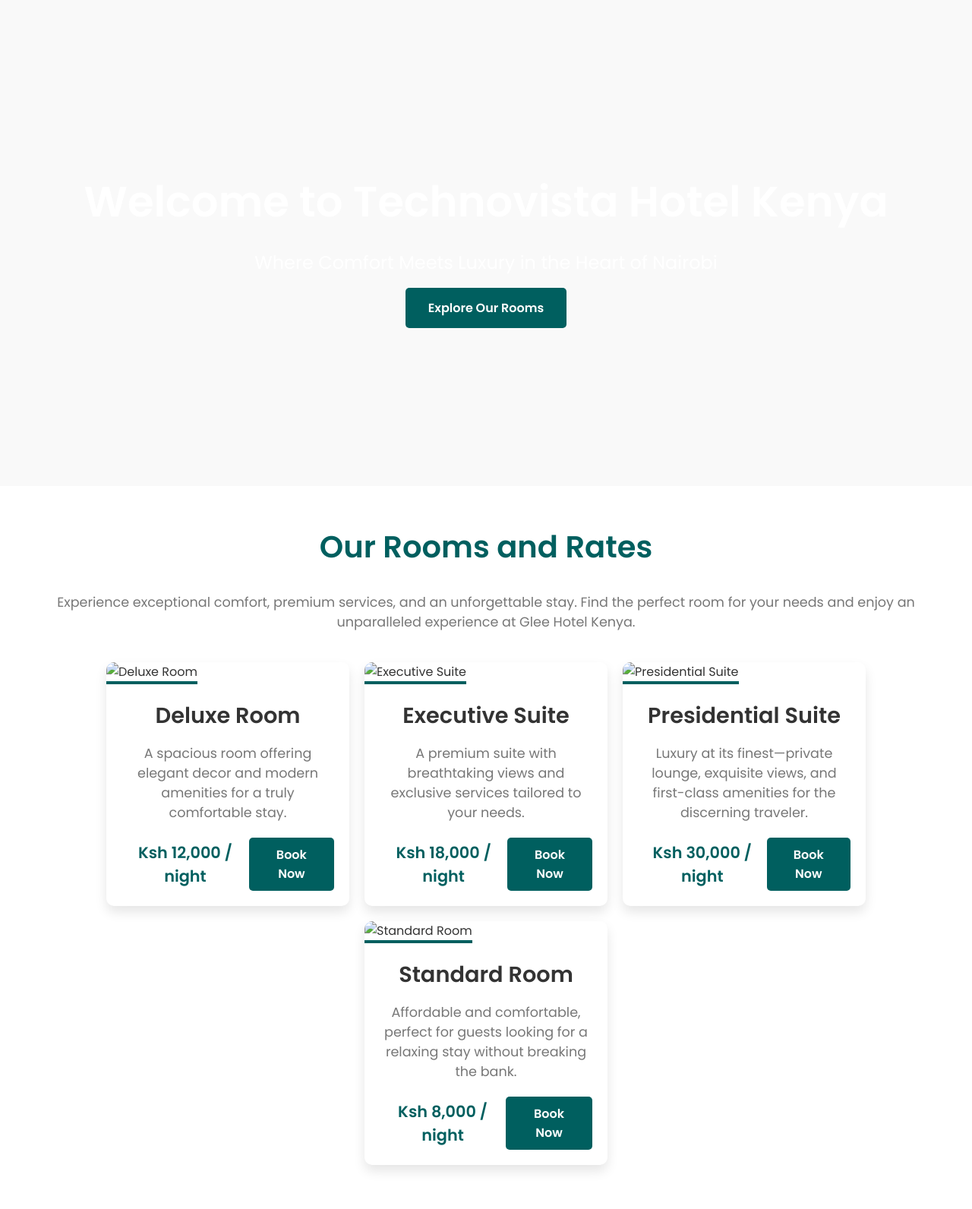
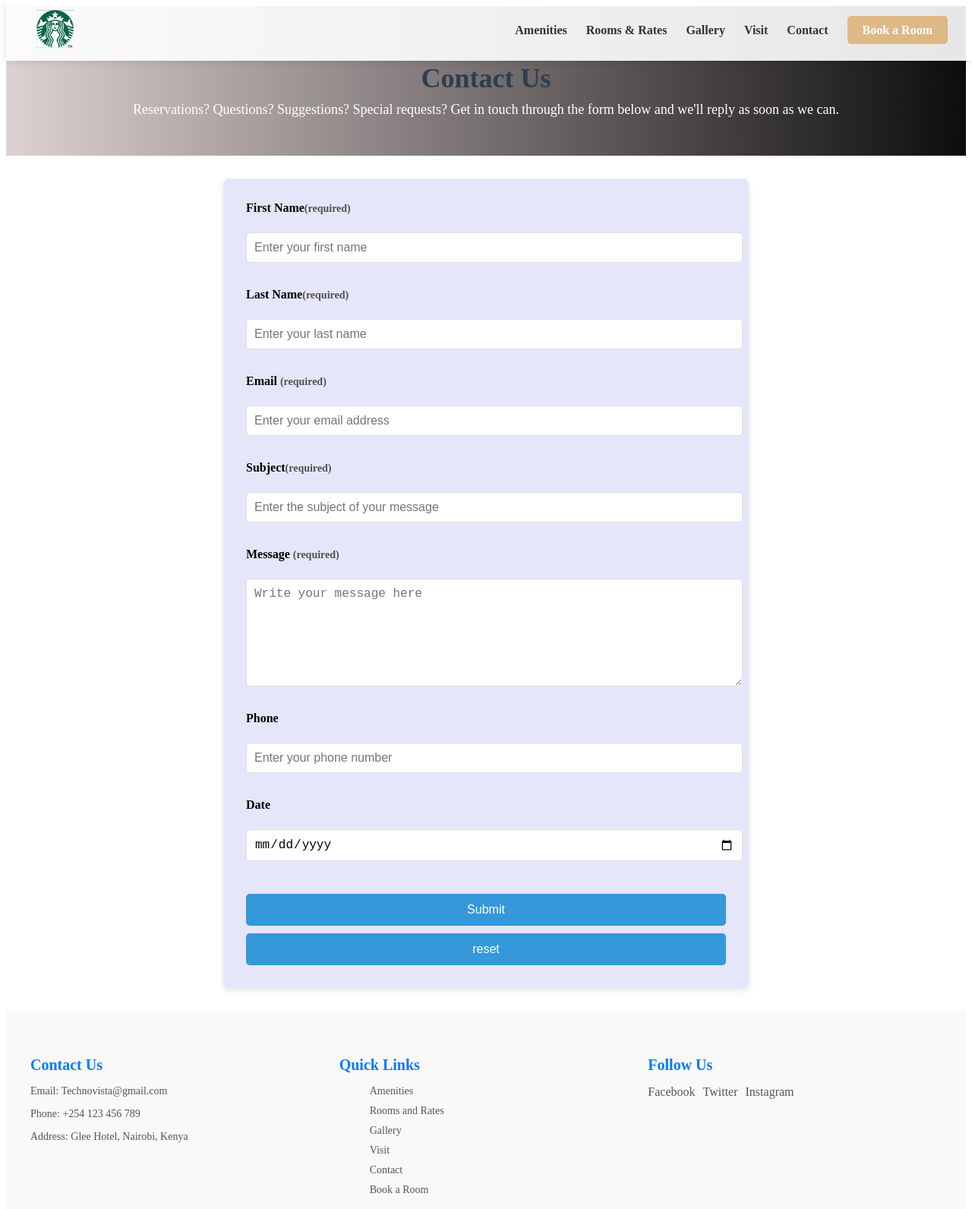
Before and after one commit to melau-eddy/extension-technovista, a plain HTML site: page index.html in a window 1280 px wide. Shown: the top 1592 px of the page at 76% size. Drawn offline with Linux system fonts and the light colour scheme.

Commit message:
contact page structure

```diff
--- a/index.html
+++ b/index.html
@@ -1,114 +1,72 @@
 <!DOCTYPE html>
 <html lang="en">
+
 <head>
     <meta charset="UTF-8">
     <meta name="viewport" content="width=device-width, initial-scale=1.0">
-    <title>Rooms and Rates - Glee Hotel Kenya</title>
-    <link href="https://fonts.googleapis.com/css2?family=Poppins:wght@400;500;600&display=swap" rel="stylesheet">
-    <link rel="stylesheet" href="styles.css">
+    <title>Contact Us</title>
+    <link rel="stylesheet" href="style.css">
+
 </head>
+
 <body>
+    <header>
+        <div class="container">
+          <a href="#" class="logo">
+            <img src="logo.png" alt="Pelican Lodge Logo">
+          </a>
 
-    <!-- Hero Section -->
-    <header class="hero-section">
-        <div class="hero-content">
-            <h1>Welcome to Technovista Hotel Kenya</h1>
-            <p>Where Comfort Meets Luxury in the Heart of Nairobi</p>
-            <a href="#rooms" class="btn-primary">Explore Our Rooms</a>
+          <nav>
+            <ul>
+              <li><a href="Amenities.html">Amenities</a></li>
+              <li><a href="Rooms&Rates.html">Rooms & Rates</a></li>
+              <li><a href="Gallery.html">Gallery</a></li>
+              <li><a href="Visit.html">Visit</a></li>
+              <li><a href="Contact.html">Contact</a></li>
+              <li><a href="Book.html" class="book-btn">Book a Room</a></li>
+            </ul>
+          </nav>
         </div>
       </header>
+    <div class="head">
+        <h1>Contact Us</h1>
+        <p>Reservations? Questions? Suggestions? Special requests? Get in touch through the form below and we'll reply as soon as we can.
+        </p>
+    </div>
+    <div class="box">
+        <form action="">
+            <label for="first-name">First Name<span>(required)</span></label><br>
+            <input type="text" id="first-name" placeholder="Enter your first name" required><br>
 
-    <!-- Rooms Section -->
-    <section id="rooms" class="rooms-section">
-        <h2>Our Rooms and Rates</h2>
-        <p class="intro-text">Experience exceptional comfort, premium services, and an unforgettable stay. Find the perfect room for your needs and enjoy an unparalleled experience at Glee Hotel Kenya.</p>
+            <label for="last-name">Last Name<span>(required)</span></label><br>
+            <input type="text" id="last-name" placeholder="Enter your last name" required><br>
 
-        <div class="room-container">
-            <div class="room-card">
-                <img src="images/image12.png" alt="Deluxe Room" class="room-image">
-                <div class="room-info">
-                    <h3>Deluxe Room</h3>
-                    <p class="room-description">A spacious room offering elegant decor and modern amenities for a truly comfortable stay.</p>
-                    <div class="rate-and-book">
-                        <p class="room-rate">Ksh 12,000 <span>/ night</span></p>
-                        <a href="#" class="book-now">Book Now</a>
+            <label for="email">Email <span>(required)</span></label><br>
+            <input type="email" id="email" placeholder="Enter your email address" required><br>
+
+            <label for="subject">Subject<span>(required)</span></label><br>
+            <input type="text" id="subject" placeholder="Enter the subject of your message"><br>
+
+            <label for="message">Message <span>(required)</span></label><br>
+            <textarea id="message" placeholder="Write your message here" required></textarea><br>
+
+            <label for="phone">Phone</label><br>
+            <input type="tel" id="phone" placeholder="Enter your phone number"><br>
+
+            <label for="date">Date</label><br>
+            <input type="date" id="date"><br>
+
+            <input type="submit" value="Submit">
+            <input type="reset" value="reset">
+        </form>
     </div>
-                </div>
-            </div>
+</body>
 
-            <div class="room-card">
-                <img src="images/image14.png" alt="Executive Suite" class="room-image">
-                <div class="room-info">
-                    <h3>Executive Suite</h3>
-                    <p class="room-description">A premium suite with breathtaking views and exclusive services tailored to your needs.</p>
-                    <div class="rate-and-book">
-                        <p class="room-rate">Ksh 18,000 <span>/ night</span></p>
-                        <a href="#" class="book-now">Book Now</a>
-                    </div>
-                </div>
-            </div>
-
-            <div class="room-card">
-                <img src="images/image13.png" alt="Presidential Suite" class="room-image">
-                <div class="room-info">
-                    <h3>Presidential Suite</h3>
-                    <p class="room-description">Luxury at its finest—private lounge, exquisite views, and first-class amenities for the discerning traveler.</p>
-                    <div class="rate-and-book">
-                        <p class="room-rate">Ksh 30,000 <span>/ night</span></p>
-                        <a href="#" class="book-now">Book Now</a>
-                    </div>
-                </div>
-            </div>
-
-            <div class="room-card">
-                <img src="images/image10.png" alt="Standard Room" class="room-image">
-                <div class="room-info">
-                    <h3>Standard Room</h3>
-                    <p class="room-description">Affordable and comfortable, perfect for guests looking for a relaxing stay without breaking the bank.</p>
-                    <div class="rate-and-book">
-                        <p class="room-rate">Ksh 8,000 <span>/ night</span></p>
-                        <a href="#" class="book-now">Book Now</a>
-                    </div>
-                </div>
-            </div>
-        </div>
-    </section>
-
-    <!-- Special Offers Section -->
-    <section class="offers-section">
-        <h2>Special Offers Just for You</h2>
-        <p class="offer-text">Take advantage of our exclusive promotions and book your stay today. Your dream vacation is just a click away! Enjoy amazing discounts and luxury experiences tailored to your needs.</p>
-        <div class="offer-cards">
-            <div class="offer-card">
-                <img src="images/image9.png" alt="Discount Offer">
-                <h3>Early Bird Special</h3>
-                <p>Book 30 days in advance and get a 15% discount on your stay. Don’t miss out on this limited-time offer!</p>
-                <a href="#" class="btn-secondary">Learn More</a>
-            </div>
-            <div class="offer-card">
-                <img src="images/image8.png" alt="Weekend Getaway">
-                <h3>Weekend Getaway</h3>
-                <p>Enjoy a relaxing weekend at Glee Hotel with complimentary breakfast and spa access for ultimate relaxation.</p>
-                <a href="#" class="btn-secondary">Learn More</a>
-            </div>
-            <div class="offer-card">
-                <img src="images/image11.png" alt="Family Package">
-                <h3>Family Vacation Package</h3>
-                <p>Book a family vacation with us and get a free kids’ play area access plus discounted rates on family suites!</p>
-                <a href="#" class="btn-secondary">Learn More</a>
-            </div>
-        </div>
-    </section>
-
-    <!-- Scroll to Top Button -->
-    <button id="scroll-to-top" class="scroll-to-top" title="Go to top">↑</button>
-
-    <!-- Footer Section -->
 <footer class="footer">
     <div class="footer-content">
         <div class="footer-section">
             <h3>Contact Us</h3>
-                <p>Email: info@gleehotel.com</p>
+            <p>Email: Technovista@gmail.com</p>
             <p>Phone: +254 123 456 789</p>
             <p>Address: Glee Hotel, Nairobi, Kenya</p>
         </div>
@@ -139,9 +97,4 @@
         <p>&copy; 2025 . Powered by Technovista Hotel Reservation System.</p>
     </div>
 </footer>
-
-    <!-- JavaScript -->
-    <script src="scripts.js"></script>
-
-</body>
 </html>
--- /dev/null
+++ b/style.css
@@ -0,0 +1,228 @@
+header {
+    background-color: rgba(255, 255, 255, 0.9); /* Semi-transparent white */
+    height: 80px; /* Exact height as Pelican Lodge */
+    display: flex;
+    align-items: center;
+    position: fixed; /* Fixed at the top */
+    width: 100%;
+    top: 0;
+    z-index: 1000;
+    box-shadow: 0 2px 10px rgba(0, 0, 0, 0.1);
+  }
+
+  .container {
+    max-width: 1200px;
+    margin: 0 auto;
+    padding: 0 20px;
+    width: 100%;
+    display: flex;
+    justify-content: space-between;
+    align-items: center;
+    height: 100px;
+  }
+
+  .logo img {
+    height: 50px; /* Adjust based on your logo size */
+  }
+
+  nav ul {
+    list-style: none;
+    display: flex;
+    gap: 25px;
+    align-items: center;
+    margin: 0;
+  }
+
+  nav ul li a {
+    text-decoration: none;
+    color: #333; /* Dark gray for text */
+    font-size: 16px;
+    font-weight: 600;
+    transition: color 0.3s ease;
+  }
+
+  nav ul li a:hover {
+    color: #007BFF; /* Highlight color on hover */
+  }
+
+  /* Book Button Styles */
+  .book-btn {
+    background-color: burlywood; /* Blue color for the button */
+    color: #fff;
+    padding: 10px 20px;
+    border-radius: 5px;
+    transition: background-color 0.3s ease;
+  }
+
+  /* Remove hover effect for the book button */
+  .book-btn:hover {
+    background-color:burlywood; /* Keep the same color on hover */
+    color: #fff; /* Keep the same text color on hover */
+  }
+
+
+
+h1 {
+    color: #2c3e50;
+}
+
+.head {
+    text-align: center;
+    background: linear-gradient(to right, rgb(222, 209, 209), rgb(14, 13, 14));
+    color: white;
+    padding: 50px 0;
+}
+
+.head h1 {
+    margin-bottom: 10px;
+    font-size: 36px;
+}
+
+.head p {
+    font-size: 18px;
+    margin: 0;
+}
+
+.box {
+    background-color: lavender;
+    width: 50%;
+    margin: 30px auto;
+    padding: 30px;
+    box-shadow: 0 4px 8px rgba(0, 0, 0, 0.1);
+    border-radius: 8px;
+}
+
+form {
+    display: flex;
+    flex-direction: column;
+}
+
+label {
+    font-size: 16px;
+    margin-bottom: 5px;
+    font-weight: bold;
+}
+
+input[type="text"],
+input[type="email"],
+input[type="tel"],
+input[type="date"],
+textarea {
+    padding: 10px;
+    margin-bottom: 15px;
+    border: 1px solid #ddd;
+    border-radius: 5px;
+    font-size: 16px;
+    width: 100%;
+}
+
+textarea {
+    resize: vertical;
+    min-height: 120px;
+}
+
+span {
+    color: rgb(82, 80, 80);
+    font-size: 14px;
+}
+
+input[type="submit"],
+input[type="reset"] {
+    padding: 12px 20px;
+    font-size: 16px;
+    color: white;
+    background-color: #3498db;
+    border: none;
+    border-radius: 5px;
+    cursor: pointer;
+    margin-top: 10px;
+}
+
+input[type="submit"]:hover,
+input[type="reset"]:hover {
+    background-color: #2980b9;
+}
+
+input[type="submit"]:focus,
+input[type="reset"]:focus {
+    outline: none;
+}
+
+.footer {
+    background-color: #f9f9f9; /* Same as body background color */
+    color: #333; /* Dark text color for contrast */
+    padding: 40px 0;
+  }
+
+  .footer-content {
+    max-width: 1200px;
+    margin: 0 auto;
+    padding: 0 20px;
+    display: flex;
+    justify-content: space-between;
+    flex-wrap: wrap;
+    gap: 20px;
+  }
+
+  .footer-section {
+    flex: 1;
+    min-width: 200px;
+  }
+
+  .footer-section h3 {
+    font-size: 20px;
+    margin-bottom: 15px;
+    color: #007BFF; /* Blue for headings */
+  }
+
+  .footer-section p,
+  .footer-section ul {
+    font-size: 14px;
+    color: #555; /* Dark gray for text */
+  }
+
+  .footer-section ul {
+    list-style: none;
+  }
+
+  .footer-section ul li {
+    margin-bottom: 10px;
+  }
+
+  .footer-section ul li a {
+    color: #555; /* Dark gray for links */
+    text-decoration: none;
+    transition: color 0.3s ease;
+  }
+
+  .footer-section ul li a:hover {
+    color: #007BFF; /* Blue for hover */
+  }
+
+  .social-icons {
+    display: flex;
+    gap: 10px;
+  }
+
+  .social-icons a {
+    color: #555; /* Dark gray for icons */
+    text-decoration: none;
+    transition: color 0.3s ease;
+  }
+
+  .social-icons a:hover {
+    color: #007BFF; /* Blue for hover */
+  }
+
+  .footer-bottom {
+    text-align: center;
+    padding: 20px 0;
+    background-color: #e9e9e9; /* Slightly darker than body for subtle contrast */
+    margin-top: 20px;
+  }
+
+  .footer-bottom p {
+    font-size: 14px;
+    color: #555; /* Dark gray for text */
+    margin: 0;
+  }
```
Also changed, not shown: logo.png (added). Lines whose indentation alone changed are shown as unchanged.
